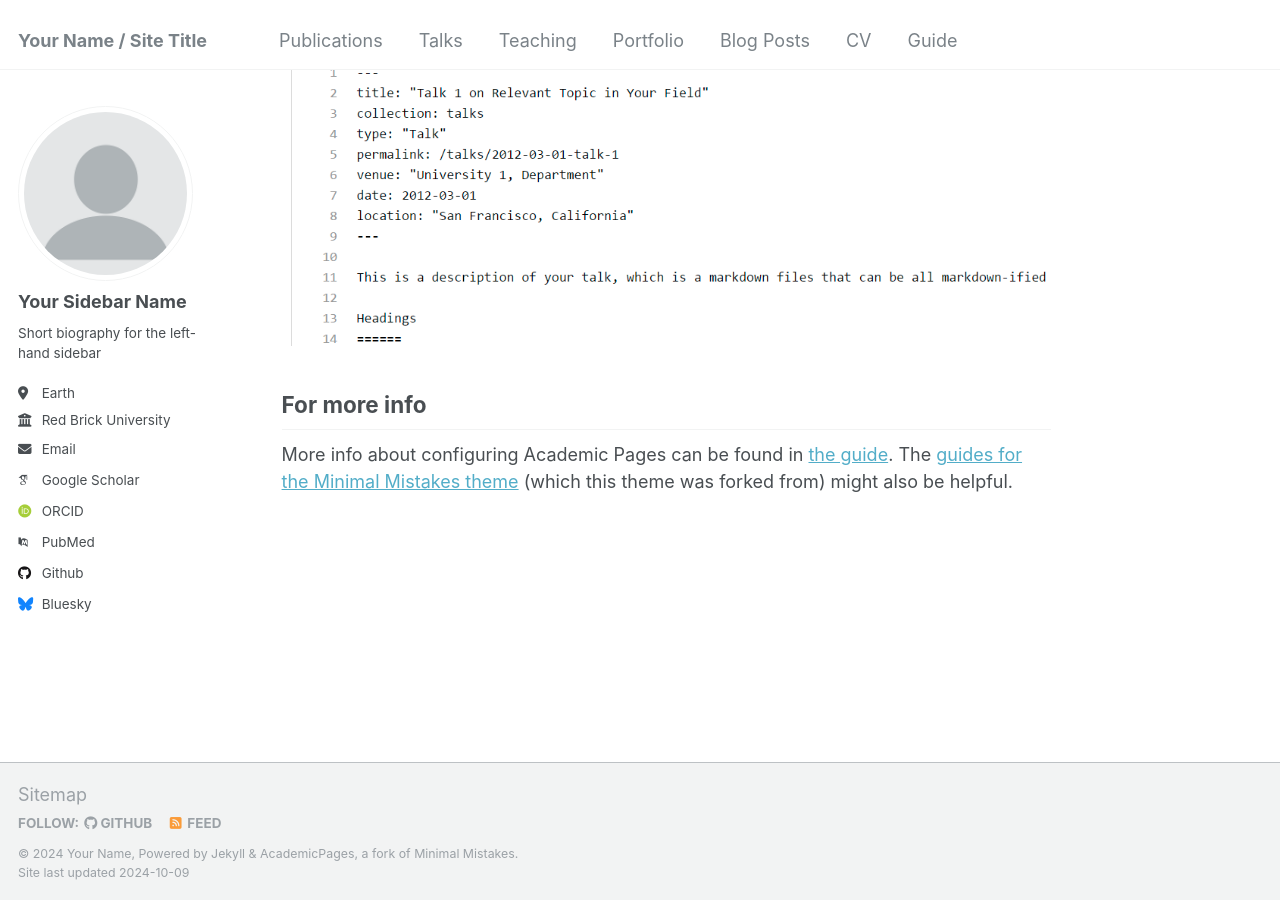
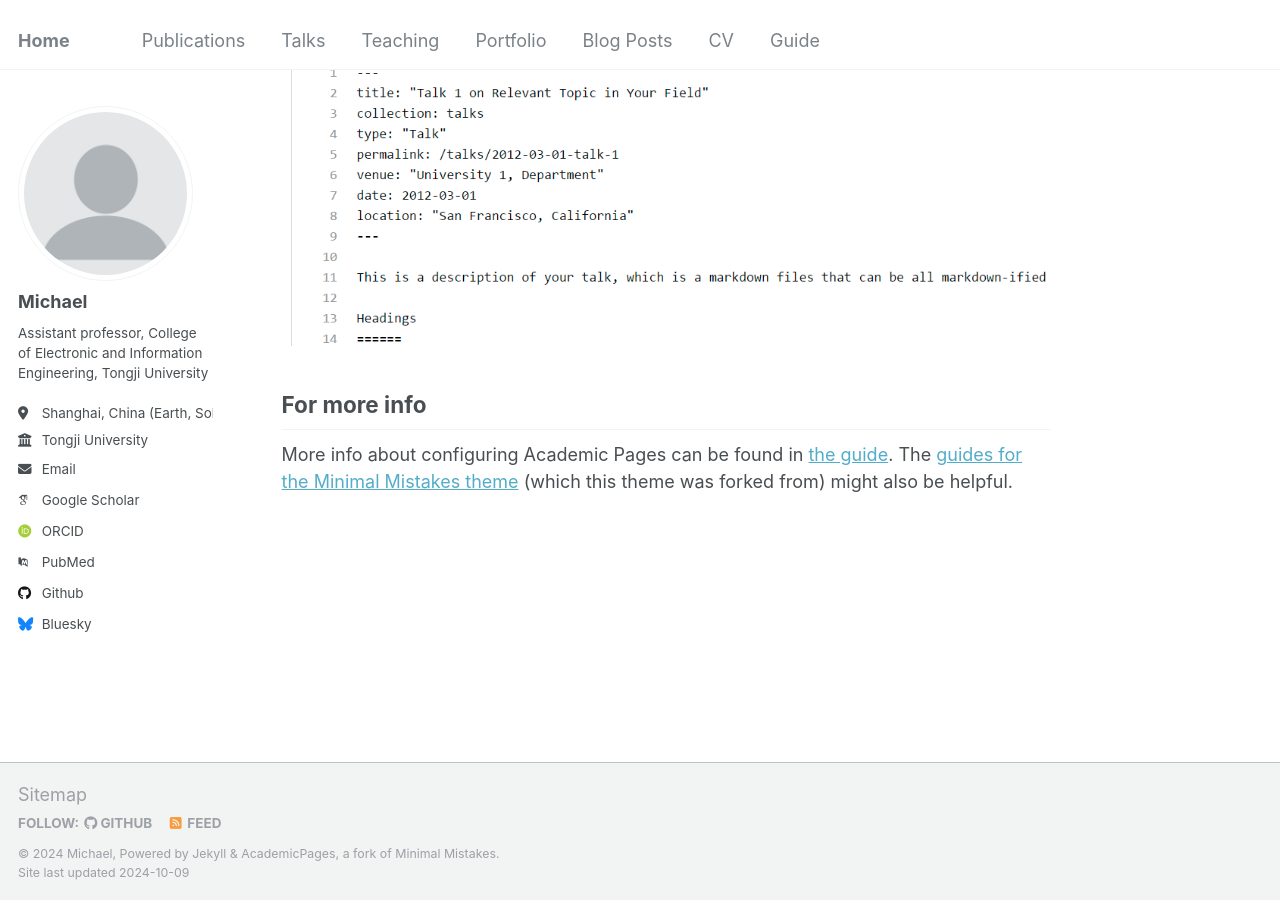
Before and after one commit to Starter1111/starter1111.github.io, a Jekyll site: the page built from _pages/about.md, in a window 1280 px wide and 900 px high, scrolled down 2643 px. Built offline with Jekyll 4.4.1, drawn with Linux system fonts in a browser that asks for light colours; some web fonts are replaced.

Commit message:
Update _config.yml

```diff
--- a/_config.yml
+++ b/_config.yml
@@ -8,13 +8,13 @@
 
 # Basic Site Settings
 locale                   : "en-US"
-title                    : "Your Name / Site Title"
+title                    : "Home"
 title_separator          : "-"
-name                     : &name "Your Name"
+name                     : &name "Michael"
 description              : &description "personal description"
-url                      : https://academicpages.github.io # the base hostname & protocol for your site e.g. "https://mmistakes.github.io"
+url                      : https://starter1111.github.io # the base hostname & protocol for your site e.g. "https://mmistakes.github.io"
 baseurl                  : "" # the subpath of your site, e.g. "/blog"
-repository               : "academicpages/academicpages.github.io"
+repository               : "starter1111.github.io"
 
 # Site Author - The following control what appear as part of the author content on the side bar.
 #               If a field is blank the icon and link will not appear, otherwise it will be shown.
@@ -22,13 +22,13 @@ repository               : "academicpages/academicpages.github.io"
 author:
   # Biographic information
   avatar           : "profile.png"
-  name             : "Your Sidebar Name"
+  name             : "Michael"
   pronouns         : # example: "she/her"
-  bio              : "Short biography for the left-hand sidebar"
-  location         : "Earth"
-  employer         : "Red Brick University"
+  bio              : "Assistant professor, College of Electronic and Information Engineering, Tongji University"
+  location         : "Shanghai, China (Earth, Solar System, Orion Arm, Milky Way, Local Group, Local Supercluster, Laniakea Supercluster, Observable Universe, 4D Spacetime)"
+  employer         : "Tongji University"
   uri              : # URL
-  email            : "none@example.org"
+  email            : "x_starter@hotmail.com"
 
   # Academic websites
   arxiv            : # URL - Update with the correct link to your profile
```
